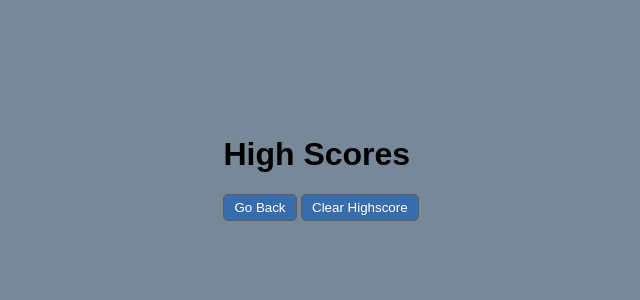
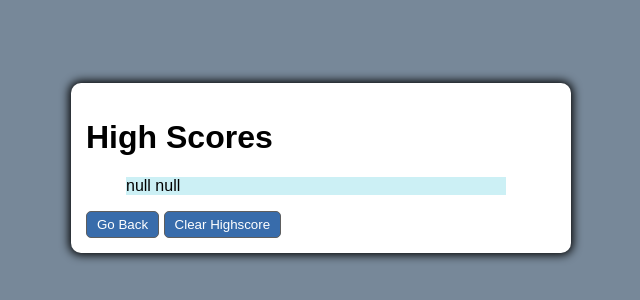
Before and after one commit to Alb-rod27/Developer-quiz, a plain HTML site: page highscores.html in a window 1280 px wide. Shown: the part 232-532 px from the top of the page, without its empty margins (319-959 px from the left). Drawn offline with Linux system fonts and the light colour scheme.

Commit message:
fixed issues with the high scores not showing up

```diff
--- a/highscores.html
+++ b/highscores.html
@@ -1,5 +1,6 @@
 <!DOCTYPE html>
 <html lang="en">
+
 <head>
   <meta charset="UTF-8" />
   <meta name="viewport" content="width=device-width, initial-scale=1.0" />
@@ -10,14 +11,17 @@
 </head>
 
 <body>
-    <div class="wrapper">
+  <div class="container">
     <h1>High Scores</h1>
-      <ol id="highscores"></ol>
-
+    <div id="initials"></div>
+    <ul>
+      <li id="highscore-list" class="list">scores go here</li>
+    </ul>
     <button id="go-back" class="btn">Go Back</button>
     <button id="clear-scores" class="btn">Clear Highscore</button>
   </div>
 
   <script src="assets/javascript/highscore.js"></script>
 </body>
+
 </html>
```
Lines whose indentation alone changed are shown as unchanged.
